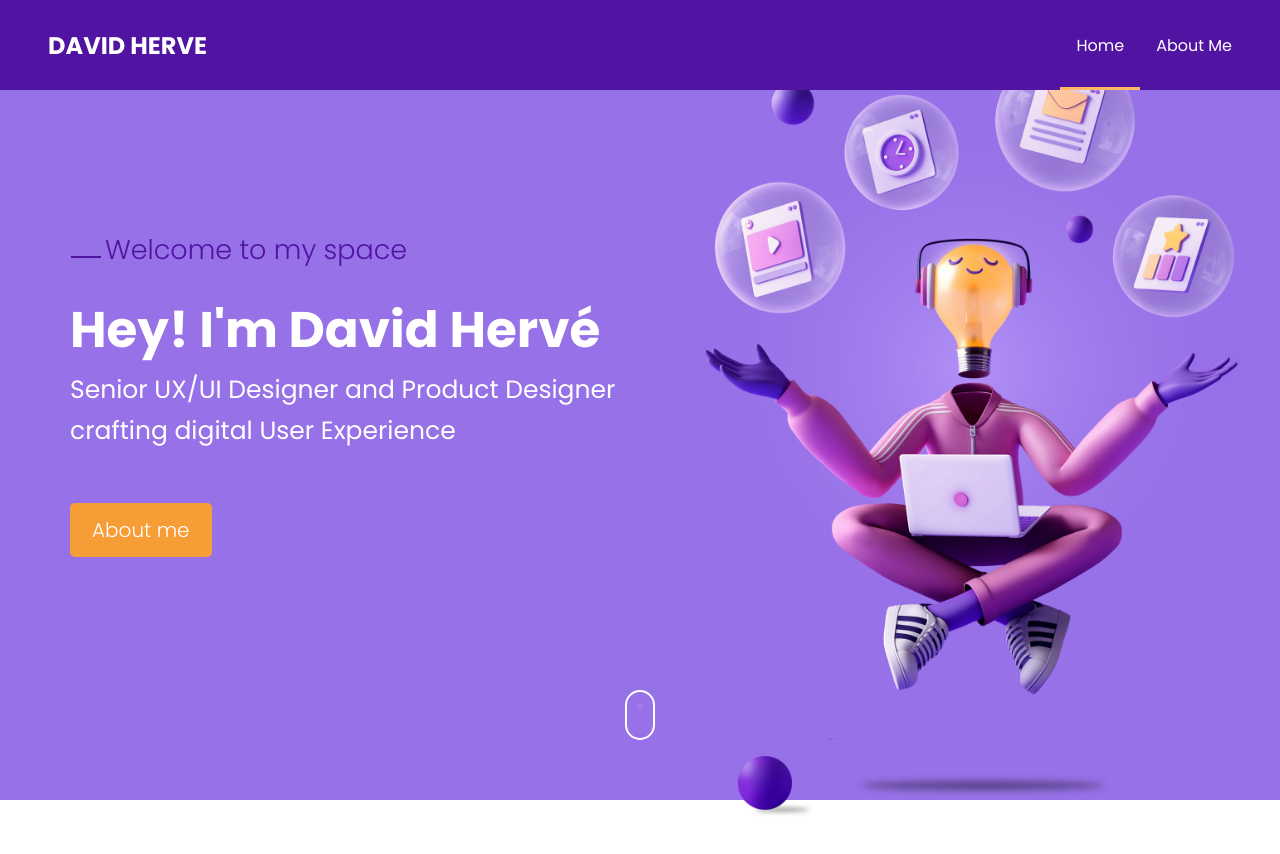
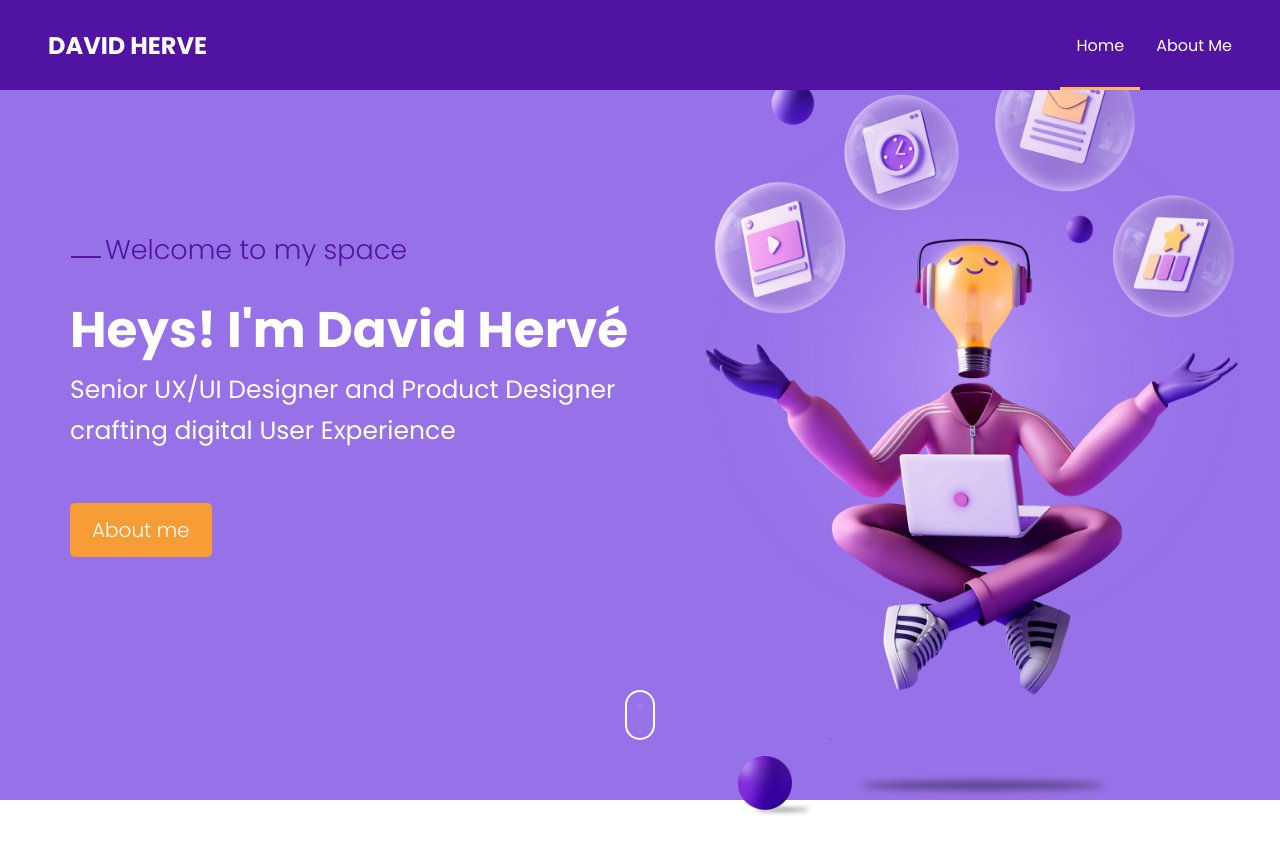
Before and after one commit to Meremos/Portfolio_HD, a React (Create React App) app: page /home in a window 1280 px wide. Shown: the top 854 px of the page. Built offline with nearby package versions, Linux system fonts and the light colour scheme.

Commit message:
test update new version

```diff
--- a/src/Components/Herosection.js
+++ b/src/Components/Herosection.js
@@ -9,7 +9,7 @@ export default function Herosection() {
           <div className="welcome-text">
             <h2 className="welcome-text-h2">Welcome to my space</h2>
           </div>
-          <h1>Hey! I'm David Hervé</h1>
+          <h1>Heys! I'm David Hervé</h1>
           <p className="subtext">Senior UX/UI Designer and Product Designer</p>
           <p className="subtext">crafting digital User Experience</p>
           <Link to="/about_me" className="btn-about-me">
```
